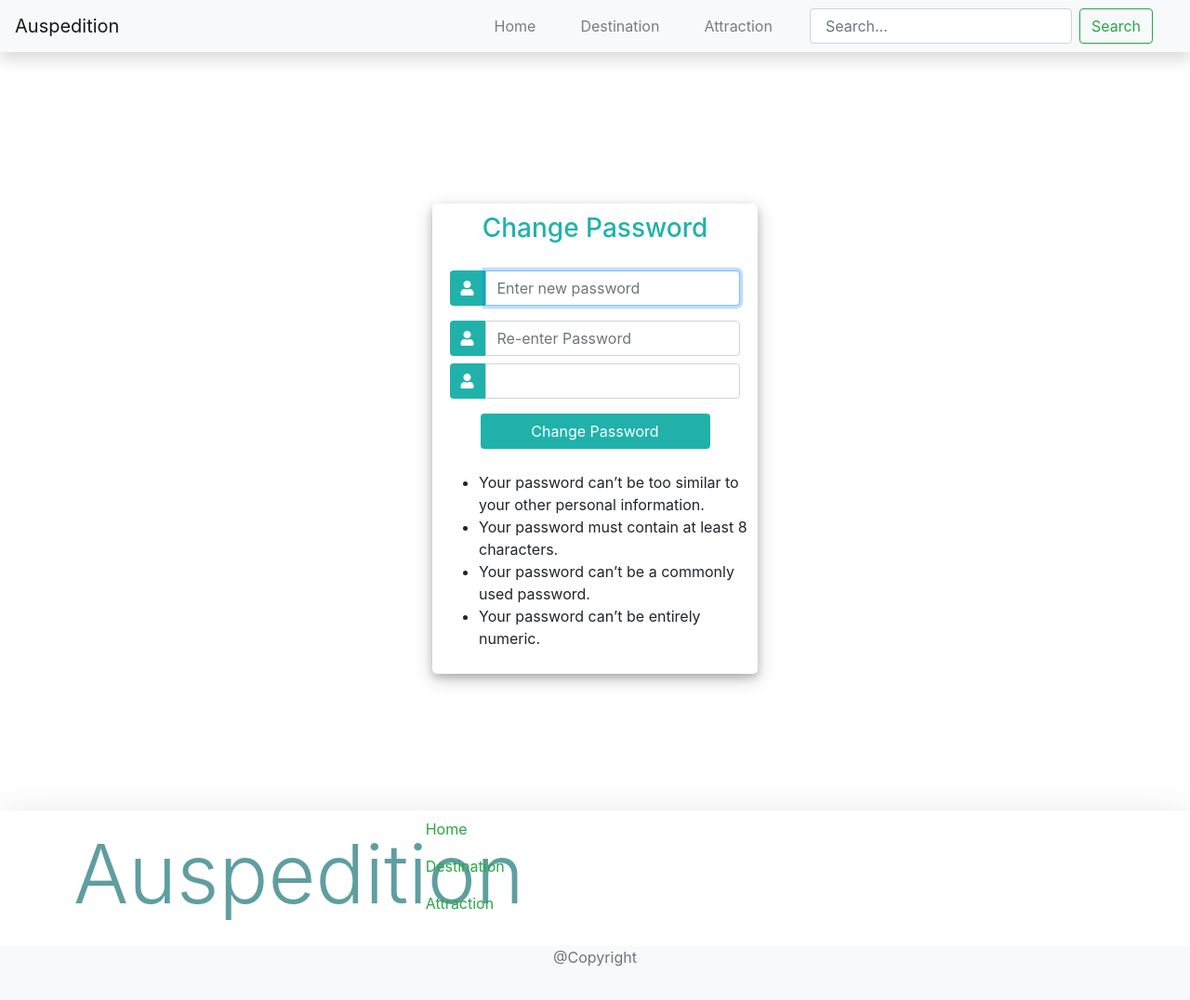
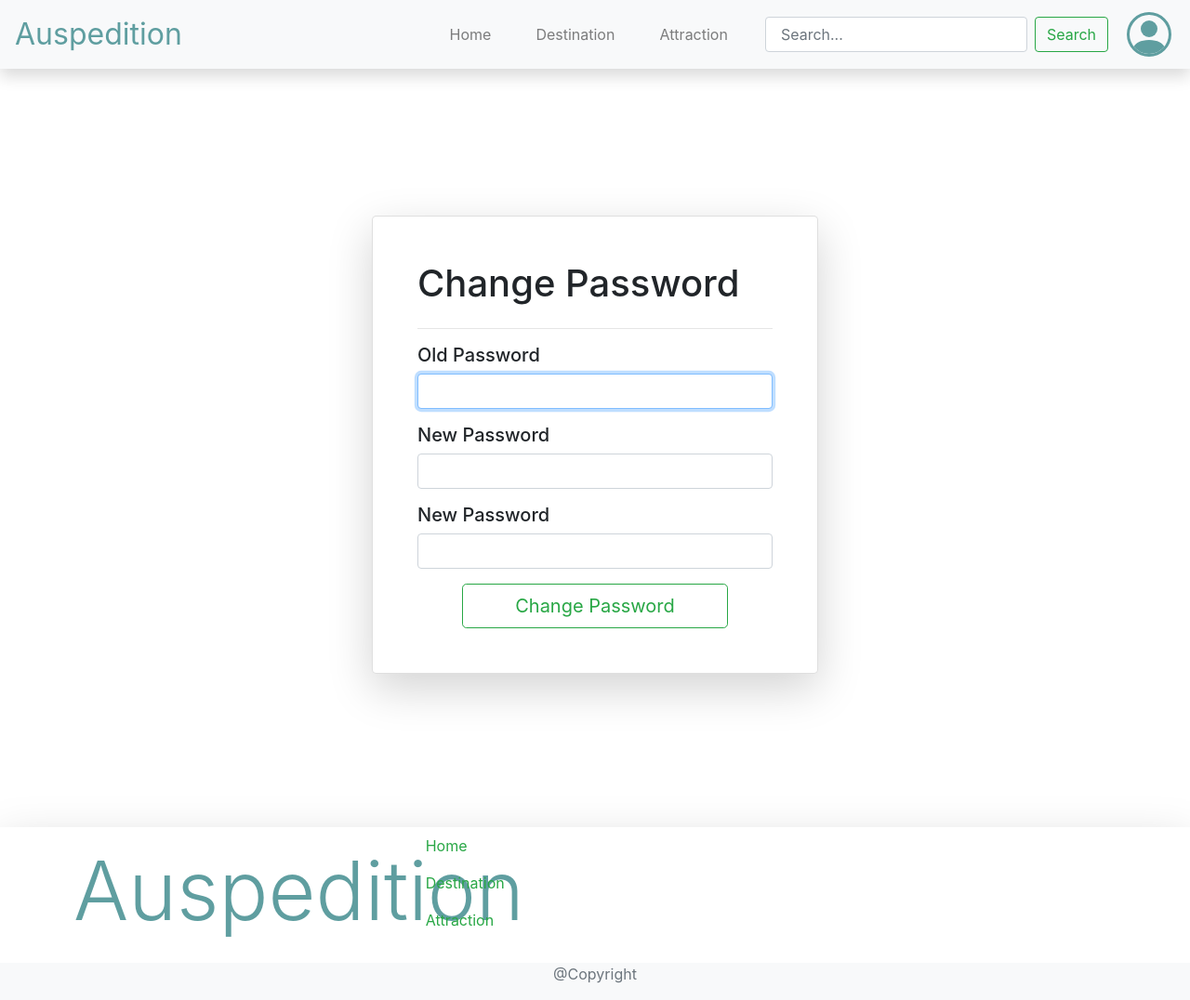
Before and after one commit to tc98100/Auspedition, a Django app: page /profile/change-password/ in a window 1280 px wide. Shown: the whole page at 93% size. Before the commit the page ends 1040 px from the top, so only its background shows below. Run offline with Django 3.2, Linux system fonts and the light colour scheme; some libraries are stand-ins or nearby versions.

Commit message:
redesigned edit profile and change password

```diff
--- a/Austrip/main/templates/change_password.html
+++ b/Austrip/main/templates/change_password.html
@@ -1,138 +1,45 @@
-
+{% load static %}
+{% load widget_tweaks %}
 <!DOCTYPE html>
 <html>
-
 <head>
-	<title>Login</title>
-	<link rel="stylesheet" href="https://stackpath.bootstrapcdn.com/bootstrap/4.1.3/css/bootstrap.min.css" integrity="sha384-MCw98/SFnGE8fJT3GXwEOngsV7Zt27NXFoaoApmYm81iuXoPkFOJwJ8ERdknLPMO" crossorigin="anonymous">
-	<script src="https://ajax.googleapis.com/ajax/libs/jquery/3.3.1/jquery.min.js"></script>
-	<link rel="stylesheet" href="https://use.fontawesome.com/releases/v5.6.1/css/all.css" integrity="sha384-gfdkjb5BdAXd+lj+gudLWI+BXq4IuLW5IT+brZEZsLFm++aCMlF1V92rMkPaX4PP" crossorigin="anonymous">
-
-	<style>
-		body,
-		html {
-			margin: 0;
-			padding: 0;
-			height: 100%;
-			background: #ffffff !important;
-		}
-		.user_card {
-			width: 350px;
-			margin-top: auto;
-			margin-bottom: auto;
-			background: #ffffff;
-			position: relative;
-			display: flex;
-			justify-content: center;
-			flex-direction: column;
-			padding: 10px;
-			box-shadow: 0 4px 8px 0 rgba(0, 0, 0, 0.2), 0 6px 20px 0 rgba(0, 0, 0, 0.19);
-			-webkit-box-shadow: 0 4px 8px 0 rgba(0, 0, 0, 0.2), 0 6px 20px 0 rgba(0, 0, 0, 0.19);
-			-moz-box-shadow: 0 4px 8px 0 rgba(0, 0, 0, 0.2), 0 6px 20px 0 rgba(0, 0, 0, 0.19);
-			border-radius: 5px;
-		}
-
-		.form_container {
-			margin-top: 20px;
-		}
-
-		#form-title{
-			color: #fff;
-		}
-		.login_btn {
-			width: 100%;
-			background: lightseagreen !important;
-			color: white !important;
-		}
-		.login_btn:focus {
-			box-shadow: none !important;
-			outline: 0px !important;
-		}
-		.login_container {
-			padding: 0 2rem;
-		}
-		.input-group-text {
-			background: lightseagreen !important;
-			color: white !important;
-			border: 0 !important;
-			border-radius: 0.25rem 0 0 0.25rem !important;
-		}
-	</style>
-
+    <meta charset="UTF-8">
+    <meta charset="utf-8">
+    <meta name="viewport" content="width=device-width, initial-scale=1">
+    <title>Change Password</title>
+    <link rel="stylesheet" href="https://cdn.jsdelivr.net/npm/bootstrap@4.5.3/dist/css/bootstrap.min.css">
+    <link rel="stylesheet" href="{% static 'custom.css' %}">
 </head>
 {% include 'navbar.html' %}
 <body>
-	<div class="container h-100">
-		<div class="d-flex justify-content-center h-100">
-			<div class="user_card">
-				<div class="d-flex justify-content-center">
-					<h3 id="form-title" style="color: lightseagreen">Change Password</h3>
-				</div>
-				<div class="d-flex justify-content-center form_container">
+    <div class="container-fluid justify-content-center vertical-center bg-gradient-primary">
+        <div class="card shadow-lg rounded-lg mb-4 p-5" style="width:30rem">
+            <h1>Change Password</h1>
+            <hr>
             <form method="POST" action="">
                 {% csrf_token %}
+
+                <h5>Old Password</h5>
                 <div class="input-group mb-3">
-							<div class="input-group-append">
-								<span class="input-group-text"><i class="fas fa-user"></i></span>
+                    {% render_field form.old_password class="form-control" %}
                 </div>
-                            {{form.old_password}}
+
+                <h5>New Password</h5>
+                <div class="input-group mb-3">
+                    {% render_field form.new_password1 class="form-control" %}
                 </div>
-                        <div class="input-group mb-2">
-							<div class="input-group-append">
-								<span class="input-group-text"><i class="fas fa-user"></i></span>
+
+                <h5>New Password</h5>
+                <div class="input-group mb-3">
+                    {% render_field form.new_password2 class="form-control" %}
                 </div>
-                            {{ form.new_password1 }}
-						</div>
-                        <div class="input-group mb-2">
-							<div class="input-group-append">
-								<span class="input-group-text"><i class="fas fa-user"></i></span>
-							</div>
-                            {{ form.new_password2 }}
-						</div>
-				   		<div class="d-flex justify-content-center mt-3 login_container">
-				 			<input class="btn login_btn" type="submit" href="{% url 'profile' %}" value="Change Password">
+                <div class="text-center">
+                    <button class="btn btn-outline-success text-center btn-lg w-75" href="{% url 'profile' %}" type="submit" value="Change Password">Change Password</button>
                 </div>
             </form>
         </div>
-                <br>
-                <div>
-                    <ul>
-                    <li>
-                        Your password can’t be too similar to your other personal information.
-                    </li>
-                    <li>
-                        Your password must contain at least 8 characters.
-                    </li>
-                    <li>
-                        Your password can’t be a commonly used password.
-                    </li>
-                    <li>
-                        Your password can’t be entirely numeric.
-                    </li>
-                </ul>
     </div>
 
-
-                {{ form.errors }}
-			</div>
-		</div>
-	</div>
-	<script>
-						/* Because i didnt set placeholder values in forms.py they will be set here using vanilla Javascript
-		//We start indexing at one because CSRF_token is considered and input field
-		 */
-
-		//Query All input fields
-		var form_fields = document.getElementsByTagName('input')
-		form_fields[1].placeholder='Old password';
-		form_fields[2].placeholder='Enter new password';
-		form_fields[3].placeholder='Re-enter Password';
-
-
-		for (var field in form_fields){
-			form_fields[field].className += ' form-control'
-		}
-	</script>
 </body>
 {% include 'footer.html' %}
 </html>
```
Also changed, not shown: Austrip/main/forms.py (+0 -7 lines), Austrip/main/templates/profile_change.html (+71 -23 lines). Lines whose indentation alone changed are shown as unchanged.
